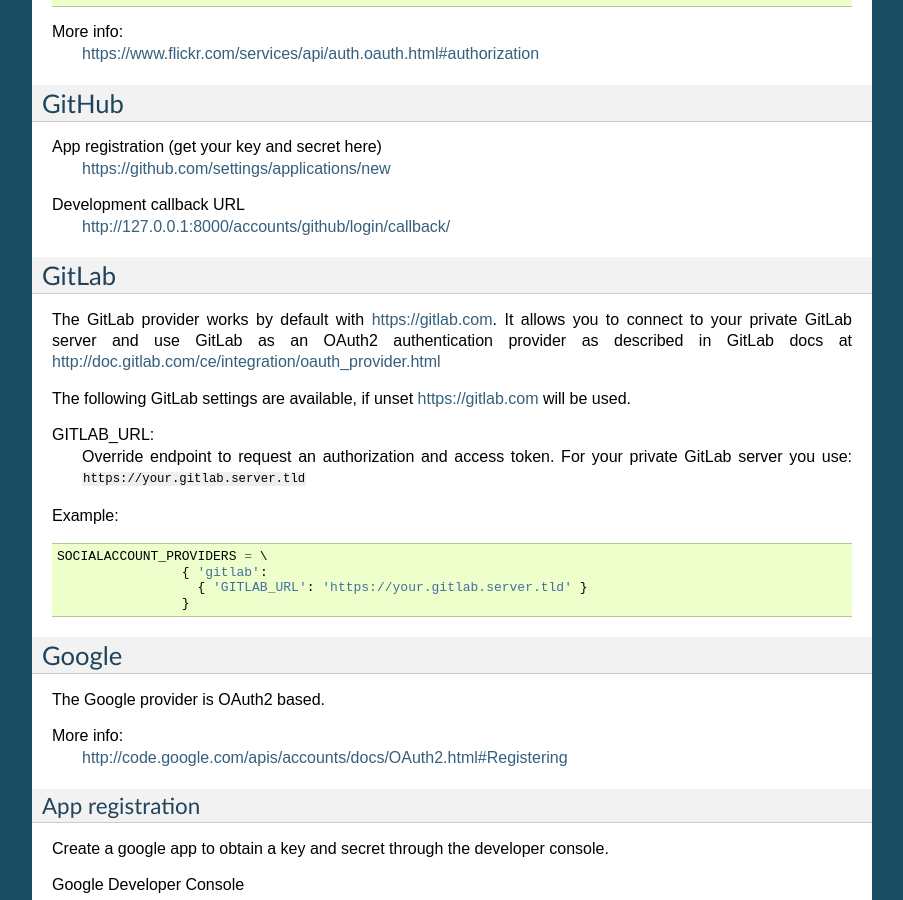
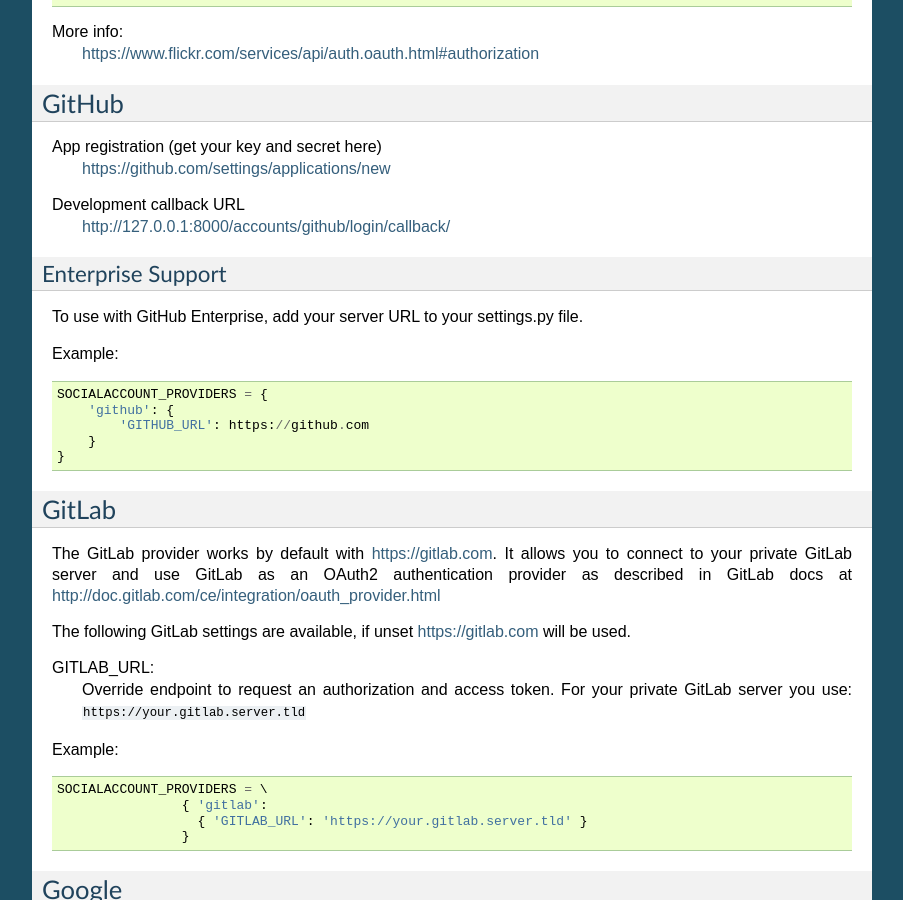
Before and after one commit to pennersr/django-allauth, a Sphinx documentation site: the page built from docs/providers.rst, in a window 1280 px wide and 900 px high, scrolled down 6241 px. Shown: the whole window, without its empty margins (198-1101 px from the left). Built offline with Sphinx 7.4.7, drawn with Linux system fonts in a browser that asks for light colours.

Commit message:
Adding GitHub Enterprise Support

```diff
--- a/docs/providers.rst
+++ b/docs/providers.rst
@@ -380,6 +380,19 @@
 
 Development callback URL
     http://127.0.0.1:8000/accounts/github/login/callback/
+
+Enterprise Support
+******************
+
+To use with GitHub Enterprise, add your server URL to your settings.py file.
+
+Example::
+
+    SOCIALACCOUNT_PROVIDERS = {
+        'github': {
+            'GITHUB_URL': https://github.com
+        }
+    }
 
 GitLab
 ------
```
Also changed, not shown: 1 other file.
